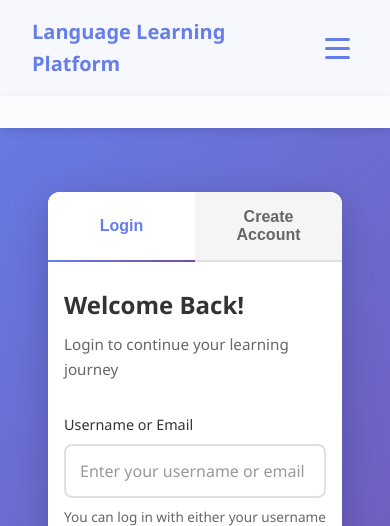
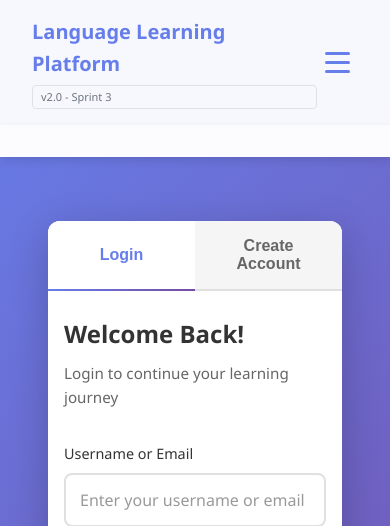
Before and after one commit to DrewHouchens13/LanguageLearningPlatform, a Django app: page /login/ in a window 390 px wide. Shown: the top 526 px of the page. Run offline with Django 5.2, Linux system fonts and the light colour scheme.

Commit message:
Demo: Add version badge to navigation bar
- Add v2.0 - Sprint 3 version badge next to site title
- Style version badge with subtle gray border
- Responsive design for mobile devices
- Update both _nav.html (shared nav) and login.html (standalone nav)
- Add comprehensive tests for version badge visibility (5 new tests)
- Demonstrates CD pipeline auto-deployment to Render

Testing:
- All 375 tests passing
- Pylint score: 9.63/10 (above 9.0 requirement)
- Bandit: 0 high/medium security issues
- Coverage: 84%
- Manual testing: Version badge visible on all pages

Sprint 3 - CD Pipeline Demo

🤖 Generated with [Claude Code](https://claude.com/claude-code)

Co-Authored-By: Claude <noreply@anthropic.com>

```diff
--- a/home/static/home/styles.css
+++ b/home/static/home/styles.css
@@ -1435,3 +1435,24 @@ footer p {
   color: #666;
   margin-bottom: 1.5rem;
 }
+
+/* Version badge in navbar */
+.version-badge {
+  display: inline-block;
+  margin-left: 10px;
+  padding: 2px 8px;
+  font-size: 12px;
+  color: #6c757d;
+  border: 1px solid #dee2e6;
+  border-radius: 4px;
+  vertical-align: middle;
+}
+
+@media (max-width: 768px) {
+  .version-badge {
+    display: block;
+    margin-left: 0;
+    margin-top: 5px;
+    font-size: 11px;
+  }
+}
--- a/home/templates/_nav.html
+++ b/home/templates/_nav.html
@@ -3,6 +3,7 @@
   <nav class="navbar">
     <div class="nav-brand">
       <h1>Language Learning Platform</h1>
+      <span class="version-badge">v2.0 - Sprint 3</span>
     </div>
     <button class="nav-toggle" aria-label="Toggle navigation">
       <span></span>
--- a/home/templates/login.html
+++ b/home/templates/login.html
@@ -12,6 +12,7 @@
       <nav class="navbar">
         <div class="nav-brand">
           <h1>Language Learning Platform</h1>
+          <span class="version-badge">v2.0 - Sprint 3</span>
         </div>
         <button class="nav-toggle" aria-label="Toggle navigation">
           <span></span>
```
Also changed, not shown: home/tests/test_views.py (+57 -0 lines).
